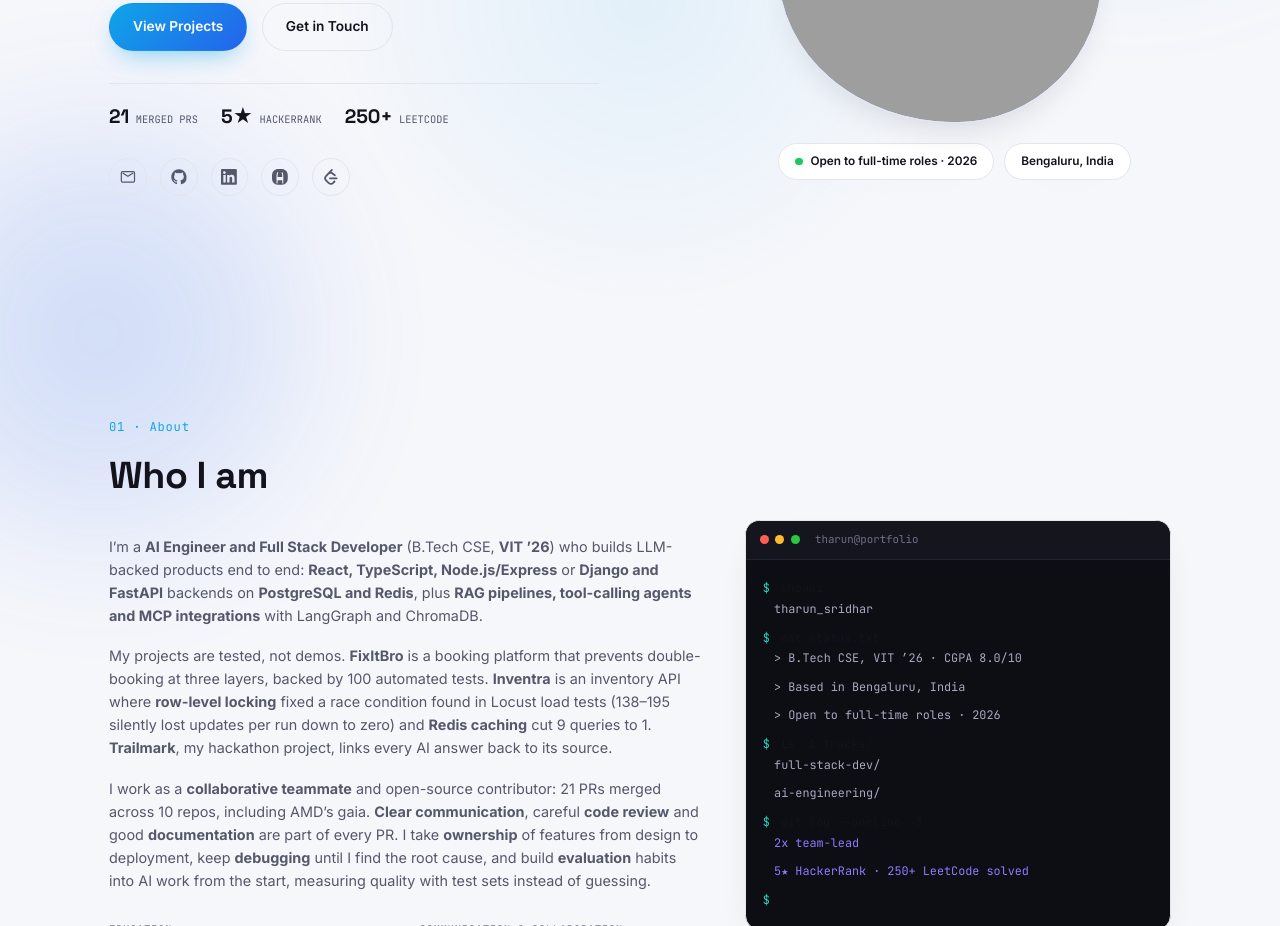
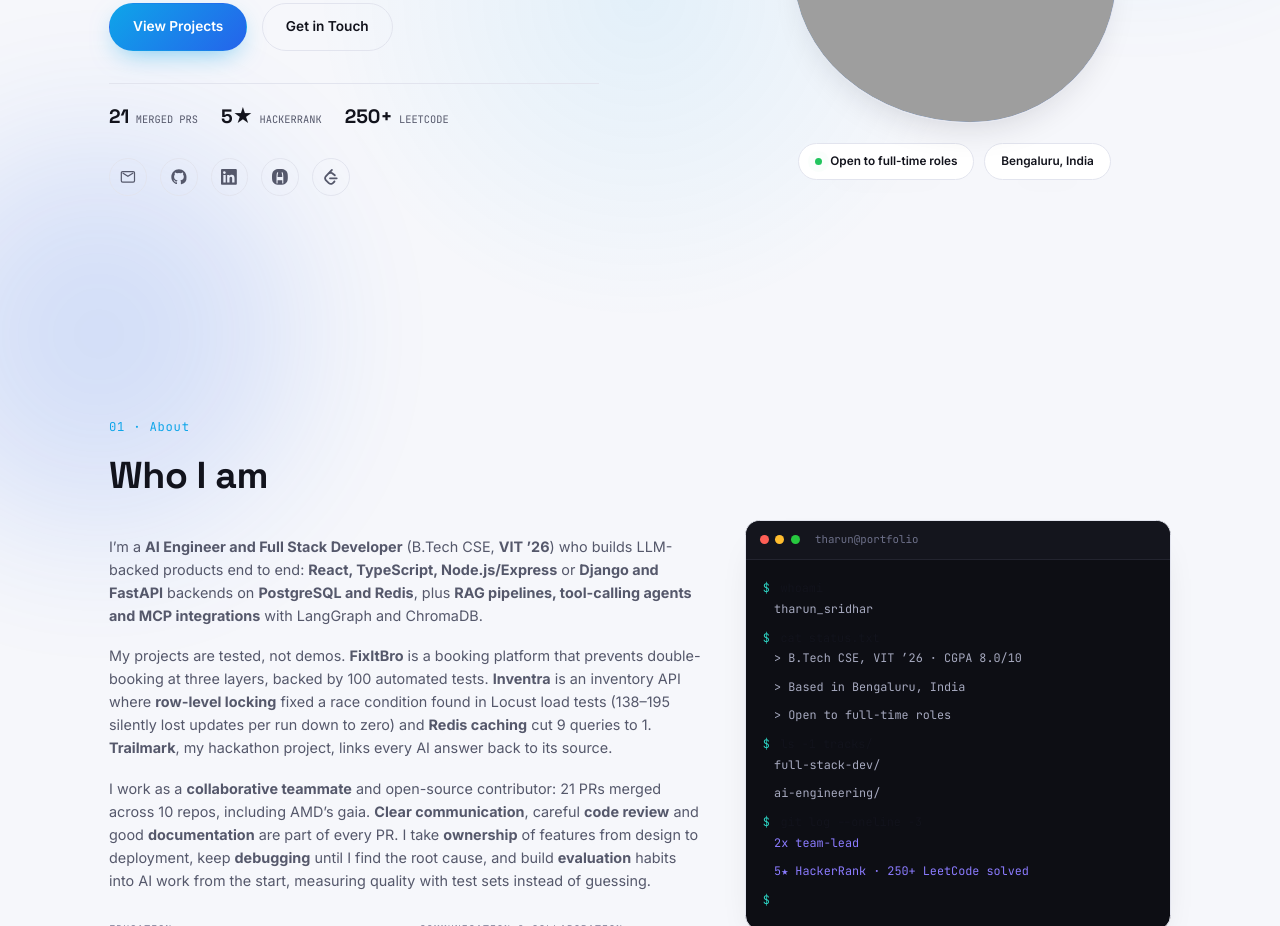
Before and after one commit to tharunsridhar/tharunsridhar, a plain HTML site: page index.html in a window 1280 px wide. Shown: the part 403-1329 px from the top of the page. Drawn offline with Linux system fonts and the light colour scheme; grey boxes are pictures that could not be loaded.

Commit message:
Remove year from open-to-work badge so it does not go stale

```diff
--- a/index.html
+++ b/index.html
@@ -99,7 +99,7 @@
           <img src="assets/profile.png" alt="Tharun Sridhar" width="420" height="420" loading="eager">
         </div>
         <div class="badge-row">
-          <span class="badge-float badge-1 badge-live"><i class="live-dot"></i>Open to full-time roles &middot; 2026</span>
+          <span class="badge-float badge-1 badge-live"><i class="live-dot"></i>Open to full-time roles</span>
           <span class="badge-float badge-2">Bengaluru, India</span>
         </div>
       </div>
@@ -150,7 +150,7 @@
               <p><span class="prompt">$</span> cat status.txt</p>
               <p class="out">&gt; B.Tech CSE, VIT &rsquo;26 &middot; CGPA 8.0/10</p>
               <p class="out">&gt; Based in Bengaluru, India</p>
-              <p class="out">&gt; Open to full-time roles &middot; 2026</p>
+              <p class="out">&gt; Open to full-time roles</p>
               <p><span class="prompt">$</span> ls -1 tracks/</p>
               <p class="out">full-stack-dev/</p>
               <p class="out">ai-engineering/</p>
```
